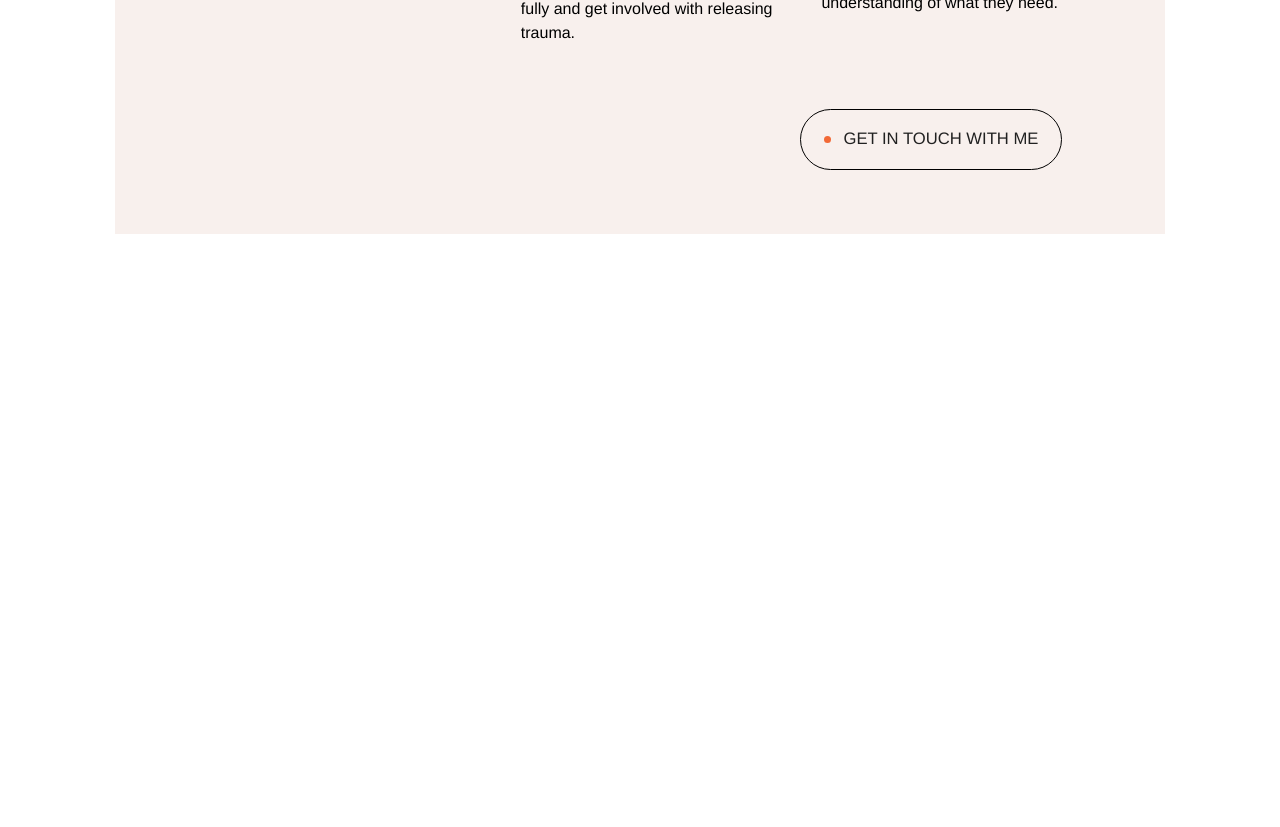
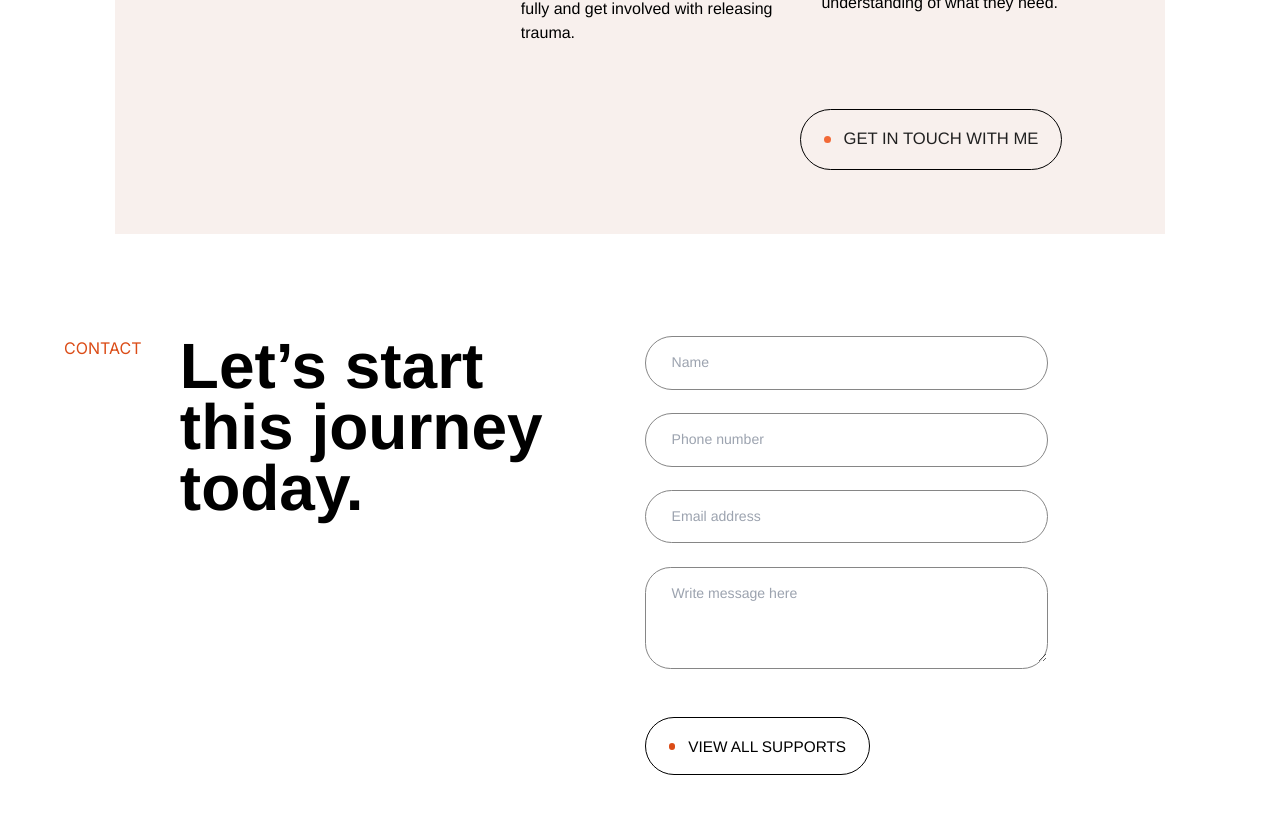
Before and after one commit to Poornima2610/animal, a website: page index.html in a window 1280 px wide. Shown: the part 2750-3577 px from the top of the page. Before the commit the page ends 2984 px from the top, so only its background shows below. Drawn offline with Linux system fonts and the light colour scheme; a web font is replaced by a local one.

Commit message:
form section

```diff
--- a/index.html
+++ b/index.html
@@ -193,6 +193,47 @@
 
     <section>
 
+        <div class="flex gap-[8vw] px-[5vw] pt-[8vw]">
+            <div class="flex gap-[3vw]">
+                <p class="font-inter text-[#DB4C17] text-[1.25vw]">CONTACT</p>
+            <div class="flex flex-col">
+                <p class="font-helvetica font-bold text-[5vw] leading-[.95]">
+                    Let’s start  <br> this journey <br> today.
+                </p>
+
+            </div>
+            </div>
+
+            <div class="w-[35%]">
+                <form class="flex flex-col gap-[1.8vw]" action="">
+                    <div class="border-[#868686] border  rounded-full" >
+                        <input class="w-full bg-transparent focus:border-0 outline-none px-[2vw] py-[1.2vw] font-helvetica text-[1.1vw]" type="text" placeholder="Name">
+                    </div>
+                    <div class="border-[#868686] border  rounded-full" >
+                        <input class="w-full bg-transparent focus:border-0 outline-none px-[2vw] py-[1.2vw] font-helvetica text-[1.1vw]" type="number" placeholder="Phone number">
+                    </div>
+                    <div class="border-[#868686] border  rounded-full" >
+                        <input class="w-full bg-transparent focus:border-0 outline-none px-[2vw] py-[1.2vw] font-helvetica text-[1.1vw]" type="email" placeholder="Email address">
+                    </div>
+                    <div class="border-[#868686] border rounded-[2vw]">
+                        <textarea class="focus:border-0 outline-none bg-transparent w-full px-[2vw] py-[1.2vw] font-helvetica text-[1.1vw]" placeholder="Write message here"  name="" id="" cols="30" rows="3"></textarea>
+                    </div>
+
+                    <div class="font-helvetica pt-[2vw] pb-[4vw]">
+                        <button
+                            class="text-center flex border-black border rounded-full px-[1.8vw] py-[1.3vw] text-[1.2vw] text-black items-center gap-[1vw] tracking-[1.5]">
+                            <div class="w-[.5vw] h-[.5vw] rounded-full bg-[#DB4C17]"></div>
+                            VIEW ALL SUPPORTS
+                        </button>
+                    </div>
+
+
+                </form>
+
+
+            </div>
+        </div>
+
     </section>
 </body>
 
```
Also changed, not shown: css/output.css.
